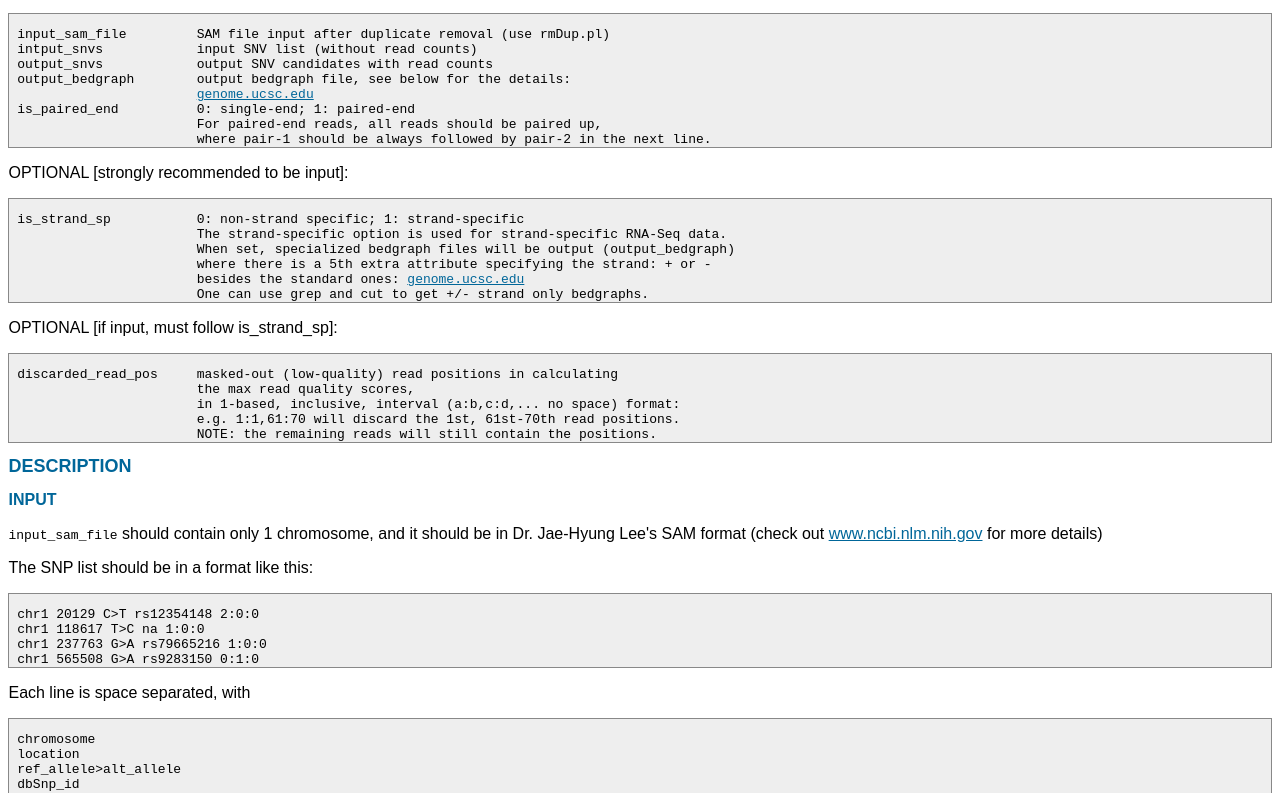
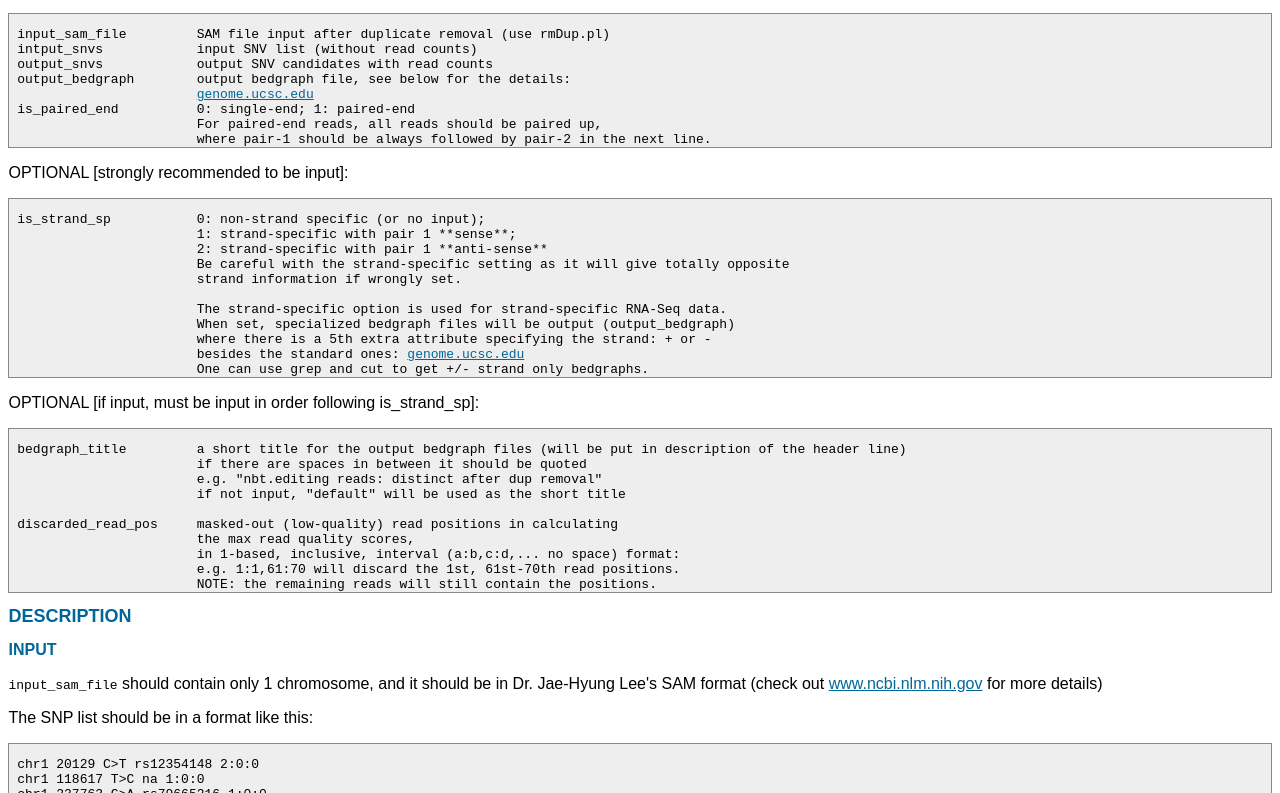
Before and after one commit to cyruschan/ASARP, a plain HTML site: page doc/procReads.html in a window 1280 px wide. Shown: the part 633-1426 px from the top of the page. Drawn offline with Linux system fonts and the light colour scheme.

Commit message:
documentations updated for the strand-specific version

```diff
--- a/doc/procReads.html
+++ b/doc/procReads.html
@@ -49,14 +49,24 @@ or allele specific expression (ASE) studies</p>
 			For paired-end reads, all reads should be paired up,
 			where pair-1 should be always followed by pair-2 in the next line.</pre>
 <p>OPTIONAL [strongly recommended to be input]:</p>
-<pre> is_strand_sp		0: non-strand specific; 1: strand-specific
+<pre> is_strand_sp		0: non-strand specific (or no input);
+			1: strand-specific with pair 1 **sense**;
+			2: strand-specific with pair 1 **anti-sense**
+			Be careful with the strand-specific setting as it will give totally opposite
+			strand information if wrongly set.
+
 			The strand-specific option is used for strand-specific RNA-Seq data.
 			When set, specialized bedgraph files will be output (output_bedgraph)
 			where there is a 5th extra attribute specifying the strand: + or -
 			besides the standard ones: <a href='http://genome.ucsc.edu/goldenPath/help/bedgraph.html' target='_blank'>genome.ucsc.edu</a>
 			One can use grep and cut to get +/- strand only bedgraphs.</pre>
-<p>OPTIONAL [if input, must follow is_strand_sp]:</p>
-<pre> discarded_read_pos	masked-out (low-quality) read positions in calculating
+<p>OPTIONAL [if input, must be input in order following is_strand_sp]:</p>
+<pre> bedgraph_title		a short title for the output bedgraph files (will be put in description of the header line)
+                        if there are spaces in between it should be quoted
+			e.g. &quot;nbt.editing reads: distinct after dup removal&quot;
+			if not input, &quot;default&quot; will be used as the short title
+
+ discarded_read_pos	masked-out (low-quality) read positions in calculating
 			the max read quality scores,
 			in 1-based, inclusive, interval (a:b,c:d,... no space) format:
 			e.g. 1:1,61:70 will discard the 1st, 61st-70th read positions.
```
Also changed, not shown: doc/snpParser.html (+1 -1 lines).
